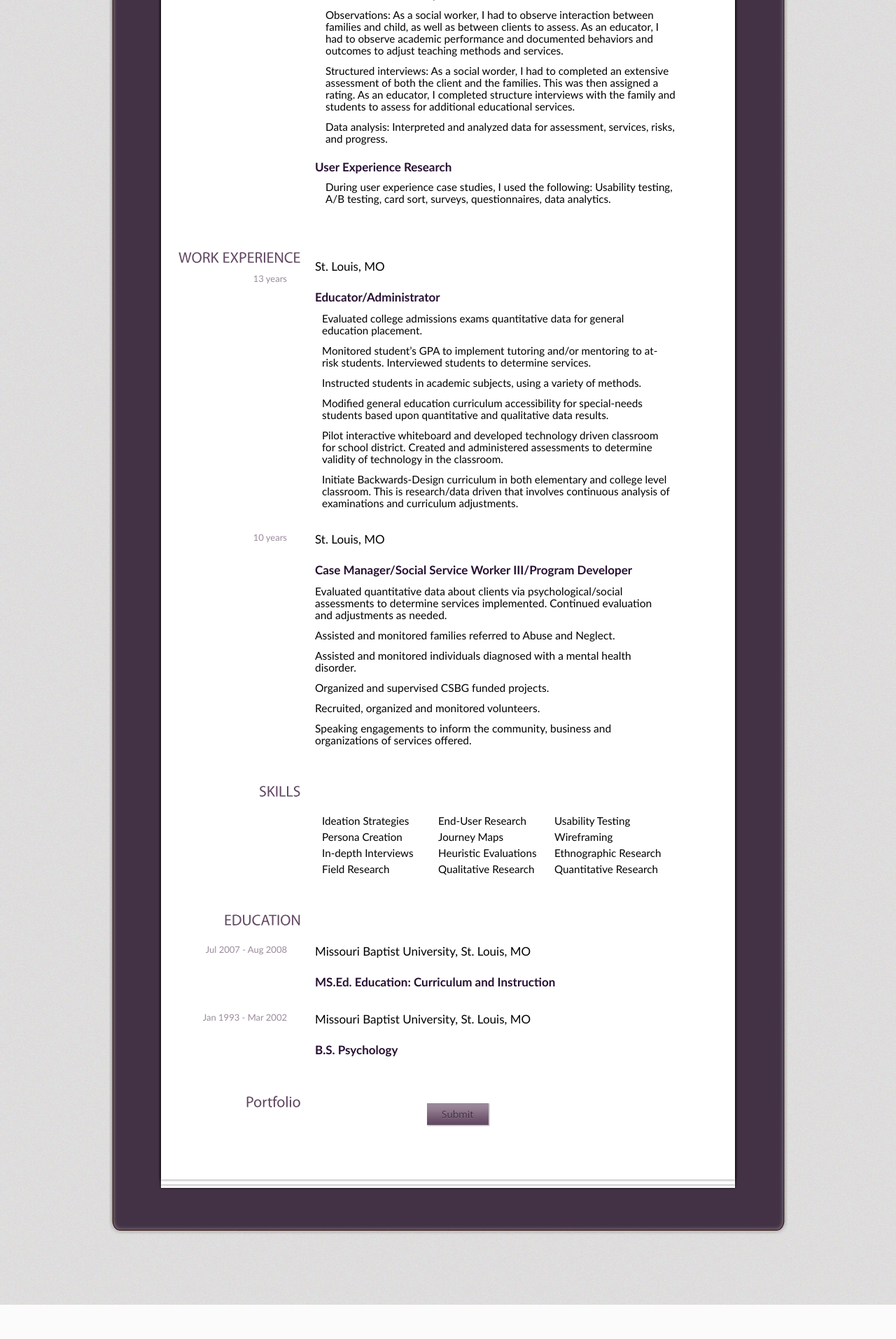
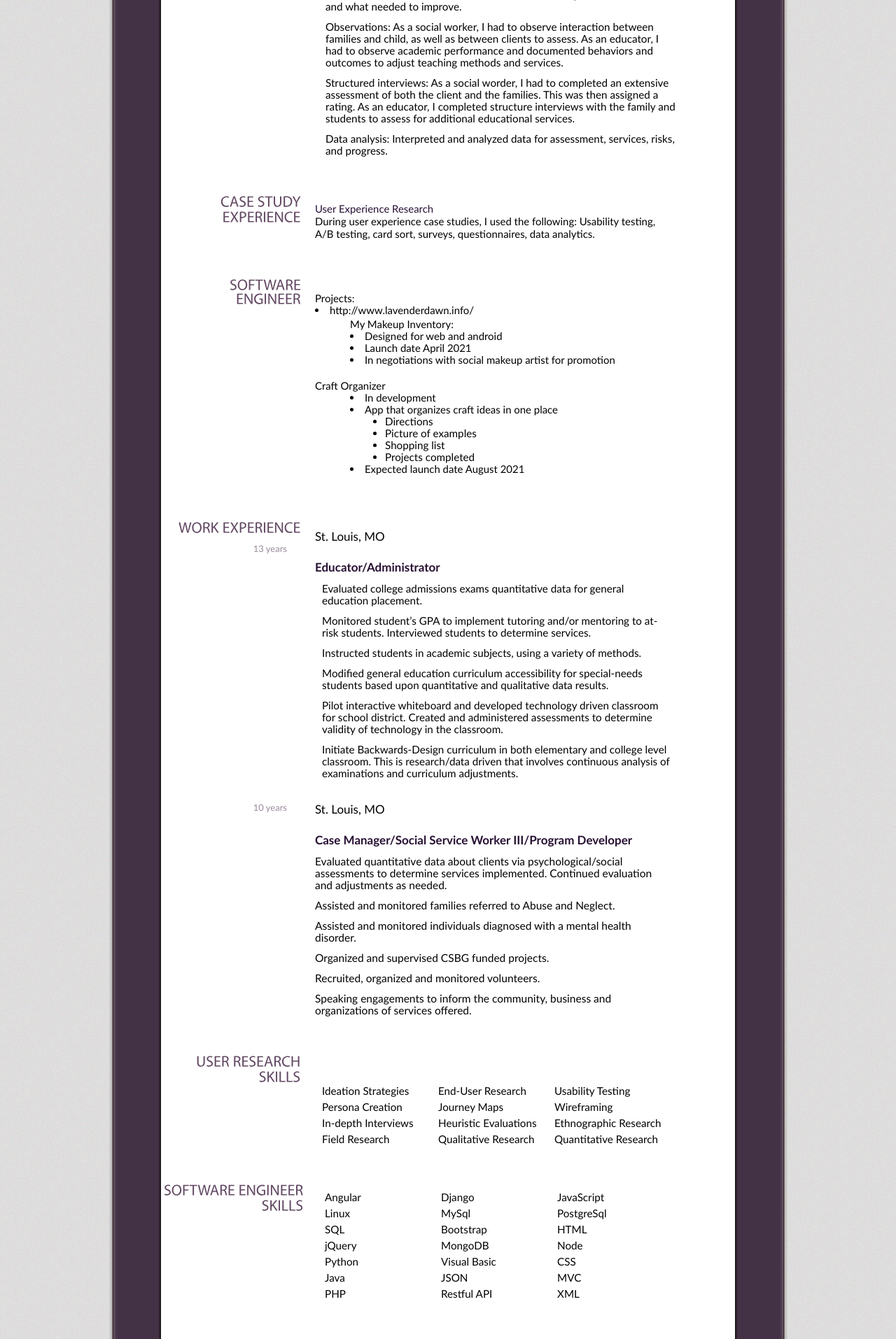
Before and after one commit to Lavender-Irons/lironsportfolio, a PHP site: page /resume.html in a window 1280 px wide. Shown: the part 1242-3156 px from the top of the page at 70% size. Before the commit the page ends 3107 px from the top, so only its background shows below. Run offline with PHP 8.4, Linux system fonts and the light colour scheme; some libraries are stand-ins or nearby versions.

Commit message:
added to resume

```diff
--- a/css/resume.css
+++ b/css/resume.css
@@ -159,6 +159,7 @@ a:hover {
 }
 
 
+
 h1  {
 	width:350px;
 	font-size:42px;
@@ -190,6 +191,21 @@ h2 {
 p {
 	width:500px;
 	margin-left:40px;
+	float:right;
+}
+
+.entry2 {
+	width:720px;
+	display: block;
+	padding-top:55px;
+	clear: both;
+	margin-left:4px;
+	line-height: 17px;
+}
+
+.entry2 .se {
+	width:500px;
+	margin-left:90px;
 	float:right;
 }
 
--- a/home.html
+++ b/home.html
@@ -52,6 +52,7 @@
 			</div>
 			<ul id="main-menu">
 				<li><a href="#about">About</a></li>
+				<li><a href="#resume">Resume</a></li>
 				<li><a href="#experience">Experience</a></li>
 				<li><a href="#work">Work</a></li>
 				<li><a href="#connect">Connect</a></li>
--- a/resume.html
+++ b/resume.html
@@ -57,7 +57,8 @@
           <div class="self">
             <h1 class="name">Lavender Irons <br />
               <h5></h5>
-              <span>User Experience Researcher</span></h1>
+              <span>User Experience Researcher-</span>
+              <span>software engineer knowledge</span></h1>
             <ul >
               <li></li>
               <li class="mail">lirons.uxresearcher@gmail.com</li>
@@ -126,13 +127,57 @@
                   <li>Structured interviews: As a social worder, I had to completed an extensive assessment of both the client and the families. This was then assigned a rating. As an educator, I completed structure interviews with the family and students to assess for additional educational services.</li>
                   <li>Data analysis: Interpreted and analyzed data for assessment, services, risks, and progress. </li>
                 </ul>
-              </ul>
-            <ul class="info">
-              <em>User Experience Research</em>
-                <ul class="info2">
-                  <li>During user experience case studies, I used the following: Usability testing, A/B testing, card sort, surveys, questionnaires, data analytics.</li>
-                </ul>
             </ul>
+          </div>
+
+          <div class="entry">
+              <h2>CASE STUDY EXPERIENCE</h2>
+            <ul class="info" style="font-weight: 100;">
+              <em style="margin: 0;
+              padding: 0;
+              border: 0;
+              outline: 0;
+              font-weight: inherit;
+              font-style: inherit;
+              font-size: 102%;
+              font-family: inherit;
+              vertical-align: baseline;">User Experience Research</em>
+                <p style="margin: 0;
+                padding: 0;
+                padding-left: 15px;
+                border: 0;
+                outline: 0;
+                font-weight: inherit;
+                font-style: inherit;
+                font-size: 102%;
+                font-family: inherit;
+                vertical-align: baseline;">During user experience case studies, I used the following: Usability testing, A/B testing, card sort, surveys, questionnaires, data analytics.</p>
+            </ul>
+          </div>
+
+          <div class="entry2">
+            <div id="se">
+            <h2 style="padding-bottom: 9px;">SOFTWARE</h2>
+            <h2>ENGINEER</h2>
+              <ul style="	width:500px; float:right;">Projects:</ul>
+                <li style="	width:500px; margin-left:90px; float:right;">http://www.lavenderdawn.info/</li>
+                <ul style="	width:450px; float:right;padding-top: 3px;">My Makeup Inventory:</ul>
+                  <li style="	width:450px; float:right;">Designed for web and android</li>
+                  <li style="	width:450px; float:right;">Launch date April 2021</li>
+                  <li style="	width:450px; float:right;">In negotiations with social makeup artist for promotion</li>
+                  <ul style="	width:500px; float:right; padding-top: 20px;">Craft Organizer</ul>
+                  <li style="	width:450px; float:right;">In development</li>
+                  <li style="	width:450px; float:right;">App that organizes craft ideas in one place</li>
+                    <ul>
+                  <li style="	width:400px; float:right;">Directions</li>
+                  <li style="	width:400px; float:right;">Picture of examples</li>
+                  <li style="	width:400px; float:right;">Shopping list</li>
+                  <li style="	width:400px; float:right;">Projects completed</li>
+                  </ul>
+                  <li style="	width:450px; float:right;">Expected launch date August 2021</li>
+            </div>
+
+
           </div>
 
 
@@ -171,7 +216,7 @@
         <!-- End 3rd Row -->
         <!-- Begin 4th Row -->
         <div class="entry">
-          <h2>SKILLS</h2>
+          <h2>USER RESEARCH SKILLS</h2>
           <div class="content">
 
             <ul class="skills">
@@ -190,19 +235,57 @@
             </ul>
           </div>
 
+          <div class="entry">
+            <h2>SOFTWARE ENGINEER SKILLS</h2>
+          <ul class="skills">
+
+            <li>Angular</li>
+            <li>Django</li>
+            <li>JavaScript</li>
+            <li>Linux</li>
+            <li>MySql</li>
+            <li>PostgreSql</li>
+            <li>SQL</li>
+            <li>Bootstrap</li>
+            <li>HTML</li>
+            <li>jQuery</li>
+            <li>MongoDB</li>
+            <li>Node</li>
+            <li>Python</li>
+            <li>Visual Basic</li>
+            <li>CSS</li>
+            <li>Java</li>
+            <li>JSON</li>
+            <li>MVC</li>
+            <li>PHP</li>
+            <li>Restful API</li>
+            <li>XML</li>
+          </ul>
+          </div>
         </div>
+
 
         <div class="entry">
           <h2>EDUCATION</h2>
           <div class="content">
+            <h3>Mar 2019-Dec 2019</h3>
+            <ul style="	width:500px; float:right;">LaunchCode <ul/>
+            <li style="list-style-type:none">LC101 WebDev JavaScript</li>
+              <ul style="padding-left: 40px;">
+                <li>JavaScript - foundational programming concepts and front-end programming in JavaScript, including testing and Angular</li>
+                <li>Skill Track - skills to build full-stack web applications using Java (with Spring Boot MVC)</li>
+              </ul>
+
+          </div>
+          <div class="content">
             <h3>Jul 2007 - Aug 2008</h3>
-            <p>Missouri Baptist University, St. Louis, MO <br />
-              <em>MS.Ed. Education: Curriculum and Instruction</em></p>
+            <ul style="	width:500px; float:right;">Missouri Baptist University, St. Louis, MO <ul/>
+              <li style="list-style-type:none">MS.Ed. Education: Curriculum and Instruction</li>
           </div>
           <div class="content">
             <h3>Jan 1993 - Mar 2002</h3>
-            <p>Missouri Baptist University, St. Louis, MO<br />
-              <em>B.S. Psychology</em></p>
+            <ul style="	width:500px; float:right;">Missouri Baptist University, St. Louis, MO<ul/>
+              <li style="list-style-type:none">B.S. Psychology</li>
           </div>
         </div>
         <!-- End 4th Row -->
```
